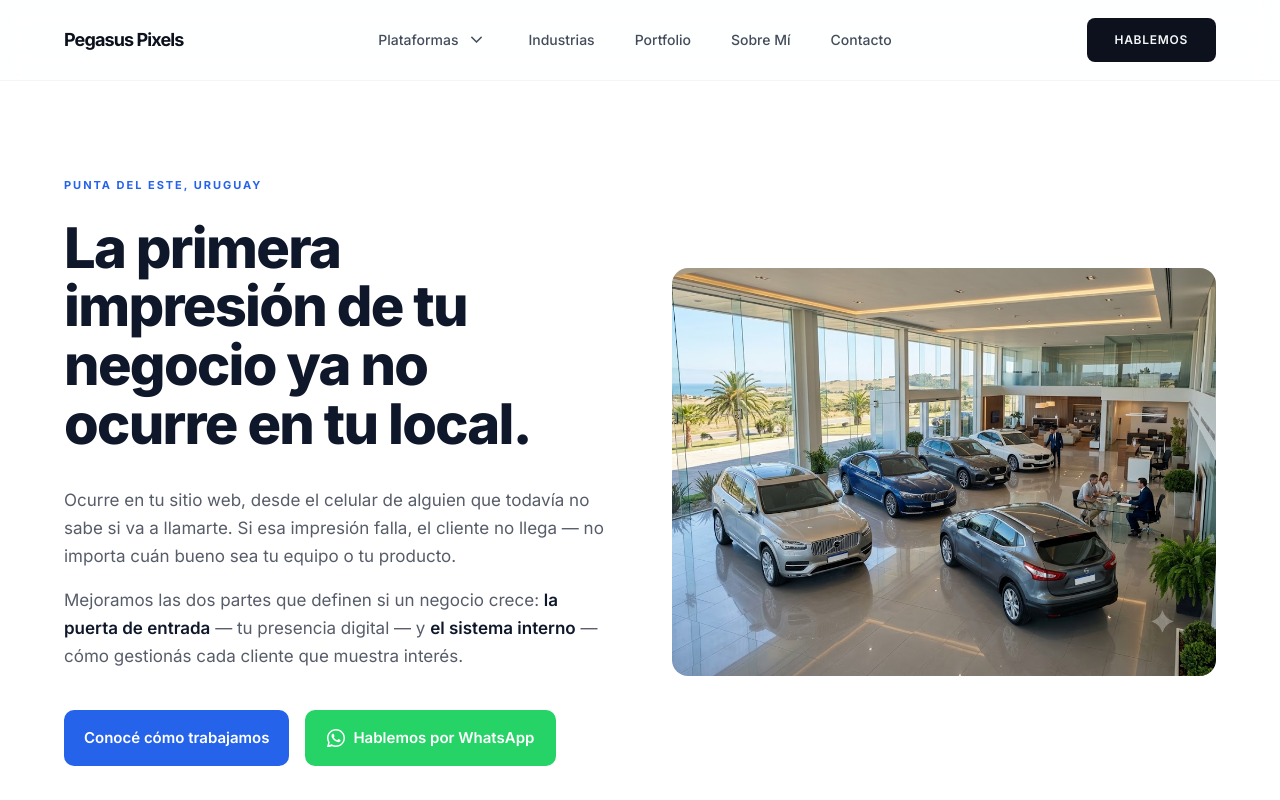
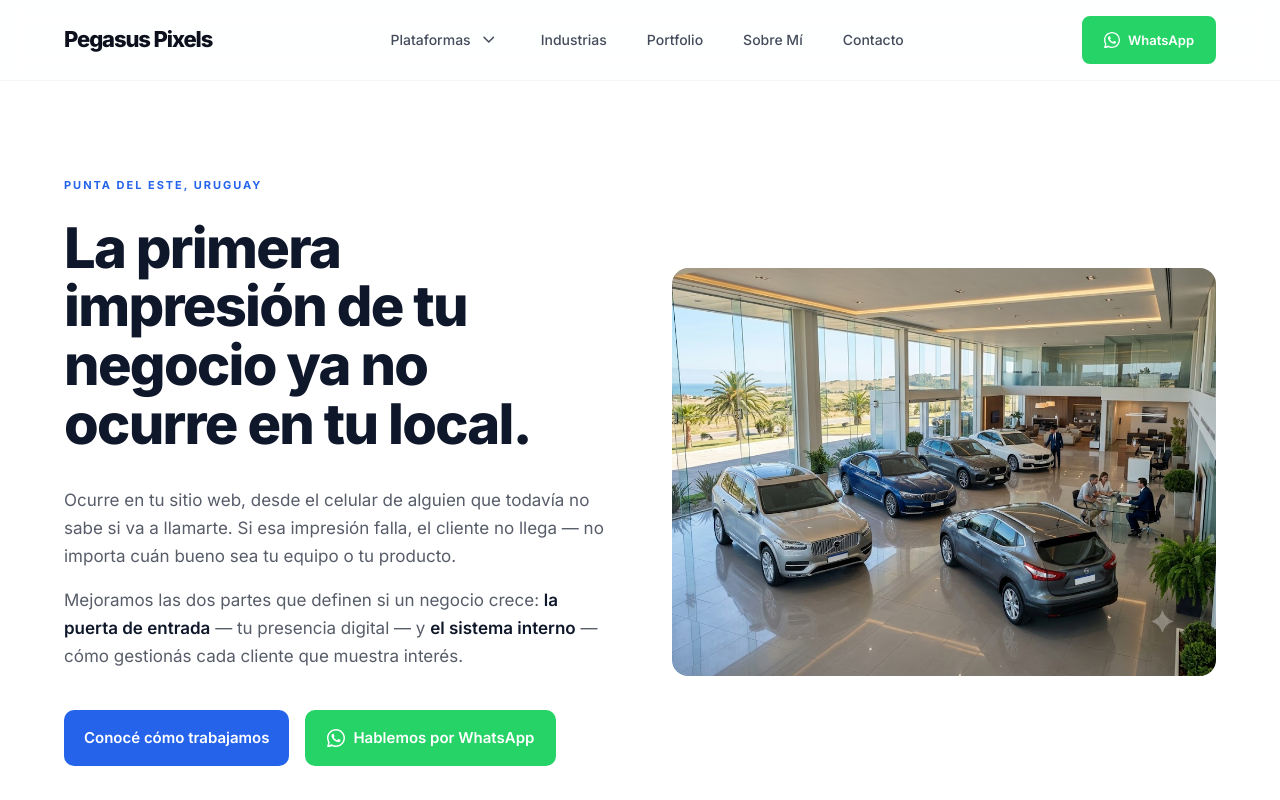
Before and after one commit to dcrecycler-ctrl/pegasuspixelsv2, a Next.js app: page / in a window 1280 px wide. Shown: the top 800 px of the page. Built offline with nearby package versions, Linux system fonts and the light colour scheme.

Commit message:
feat: bigger logo, WhatsApp button in nav

```diff
--- a/components/layout/Nav.tsx
+++ b/components/layout/Nav.tsx
@@ -65,7 +65,7 @@ export function Nav() {
         {/* Logo */}
         <Link
           href="/"
-          className="text-headline-md font-bold text-ocean-900 tracking-tighter hover:text-ocean-700 transition-colors duration-300"
+          className="text-[22px] font-black text-ocean-900 tracking-tighter hover:text-ocean-700 transition-colors duration-300"
         >
           Pegasus Pixels
         </Link>
@@ -142,12 +142,18 @@ export function Nav() {
         </div>
 
         {/* CTA — dark bg / white text per brand spec */}
-        <Link
-          href="/contacto"
-          className="hidden md:block bg-ocean-900 text-sky-100 px-7 py-3 text-[12px] font-semibold tracking-[0.06em] uppercase hover:bg-ink-800 transition-all rounded-lg"
+        <a
+          href="https://wa.me/59899000000?text=Hola%2C%20me%20interesa%20saber%20m%C3%A1s%20sobre%20Pegasus%20Pixels"
+          target="_blank"
+          rel="noopener noreferrer"
+          className="hidden md:inline-flex items-center gap-2 bg-[#25D366] text-white px-5 py-3 text-[13px] font-semibold rounded-lg hover:bg-white hover:text-[#25D366] border-2 border-[#25D366] transition-all duration-200"
         >
-          Hablemos
-        </Link>
+          <svg xmlns="http://www.w3.org/2000/svg" width="16" height="16" viewBox="0 0 24 24" fill="currentColor">
+            <path d="M17.472 14.382c-.297-.149-1.758-.867-2.03-.967-.273-.099-.471-.148-.67.15-.197.297-.767.966-.94 1.164-.173.199-.347.223-.644.075-.297-.15-1.255-.463-2.39-1.475-.883-.788-1.48-1.761-1.653-2.059-.173-.297-.018-.458.13-.606.134-.133.298-.347.446-.52.149-.174.198-.298.298-.497.099-.198.05-.371-.025-.52-.075-.149-.669-1.612-.916-2.207-.242-.579-.487-.5-.669-.51-.173-.008-.371-.01-.57-.01-.198 0-.52.074-.792.372-.272.297-1.04 1.016-1.04 2.479 0 1.462 1.065 2.875 1.213 3.074.149.198 2.096 3.2 5.077 4.487.709.306 1.262.489 1.694.625.712.227 1.36.195 1.871.118.571-.085 1.758-.719 2.006-1.413.248-.694.248-1.289.173-1.413-.074-.124-.272-.198-.57-.347z"/>
+            <path d="M12 0C5.373 0 0 5.373 0 12c0 2.124.555 4.122 1.528 5.855L.057 23.882a.5.5 0 0 0 .606.607l6.098-1.459A11.945 11.945 0 0 0 12 24c6.627 0 12-5.373 12-12S18.627 0 12 0zm0 22c-1.885 0-3.652-.51-5.17-1.399l-.36-.214-3.733.893.924-3.638-.235-.374A9.96 9.96 0 0 1 2 12C2 6.477 6.477 2 12 2s10 4.477 10 10-4.477 10-10 10z"/>
+          </svg>
+          WhatsApp
+        </a>
 
         {/* Mobile hamburger */}
         <button
@@ -192,13 +198,19 @@ export function Nav() {
               {link.label}
             </Link>
           ))}
-          <Link
-            href="/contacto"
-            className="bg-ocean-900 text-sky-100 px-7 py-3 text-[12px] font-semibold tracking-[0.06em] uppercase text-center rounded-lg mt-2"
+          <a
+            href="https://wa.me/59899000000?text=Hola%2C%20me%20interesa%20saber%20m%C3%A1s%20sobre%20Pegasus%20Pixels"
+            target="_blank"
+            rel="noopener noreferrer"
+            className="inline-flex items-center justify-center gap-2 bg-[#25D366] text-white px-5 py-3 text-[13px] font-semibold rounded-lg hover:bg-white hover:text-[#25D366] border-2 border-[#25D366] transition-all duration-200 mt-2"
             onClick={() => setMenuOpen(false)}
           >
-            Hablemos
-          </Link>
+            <svg xmlns="http://www.w3.org/2000/svg" width="16" height="16" viewBox="0 0 24 24" fill="currentColor">
+              <path d="M17.472 14.382c-.297-.149-1.758-.867-2.03-.967-.273-.099-.471-.148-.67.15-.197.297-.767.966-.94 1.164-.173.199-.347.223-.644.075-.297-.15-1.255-.463-2.39-1.475-.883-.788-1.48-1.761-1.653-2.059-.173-.297-.018-.458.13-.606.134-.133.298-.347.446-.52.149-.174.198-.298.298-.497.099-.198.05-.371-.025-.52-.075-.149-.669-1.612-.916-2.207-.242-.579-.487-.5-.669-.51-.173-.008-.371-.01-.57-.01-.198 0-.52.074-.792.372-.272.297-1.04 1.016-1.04 2.479 0 1.462 1.065 2.875 1.213 3.074.149.198 2.096 3.2 5.077 4.487.709.306 1.262.489 1.694.625.712.227 1.36.195 1.871.118.571-.085 1.758-.719 2.006-1.413.248-.694.248-1.289.173-1.413-.074-.124-.272-.198-.57-.347z"/>
+              <path d="M12 0C5.373 0 0 5.373 0 12c0 2.124.555 4.122 1.528 5.855L.057 23.882a.5.5 0 0 0 .606.607l6.098-1.459A11.945 11.945 0 0 0 12 24c6.627 0 12-5.373 12-12S18.627 0 12 0zm0 22c-1.885 0-3.652-.51-5.17-1.399l-.36-.214-3.733.893.924-3.638-.235-.374A9.96 9.96 0 0 1 2 12C2 6.477 6.477 2 12 2s10 4.477 10 10-4.477 10-10 10z"/>
+            </svg>
+            WhatsApp
+          </a>
         </div>
       )}
     </nav>
```
